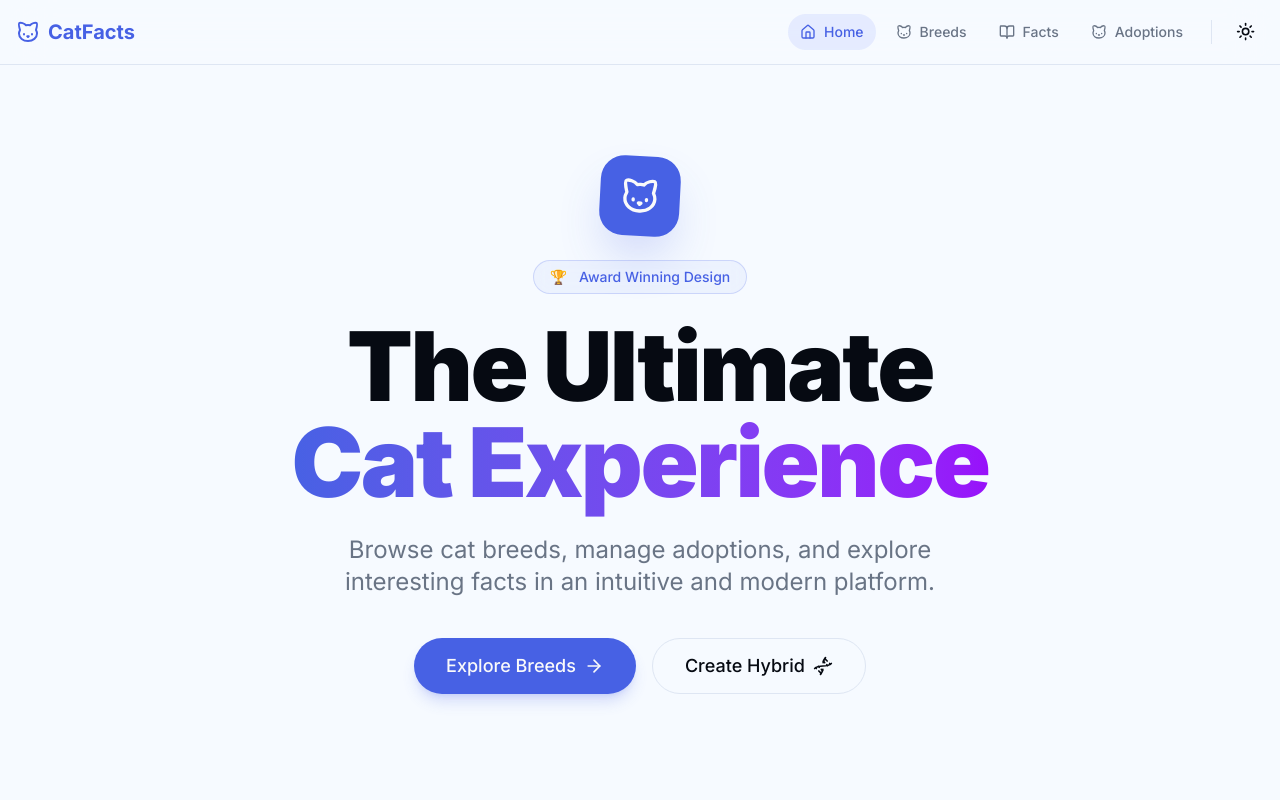
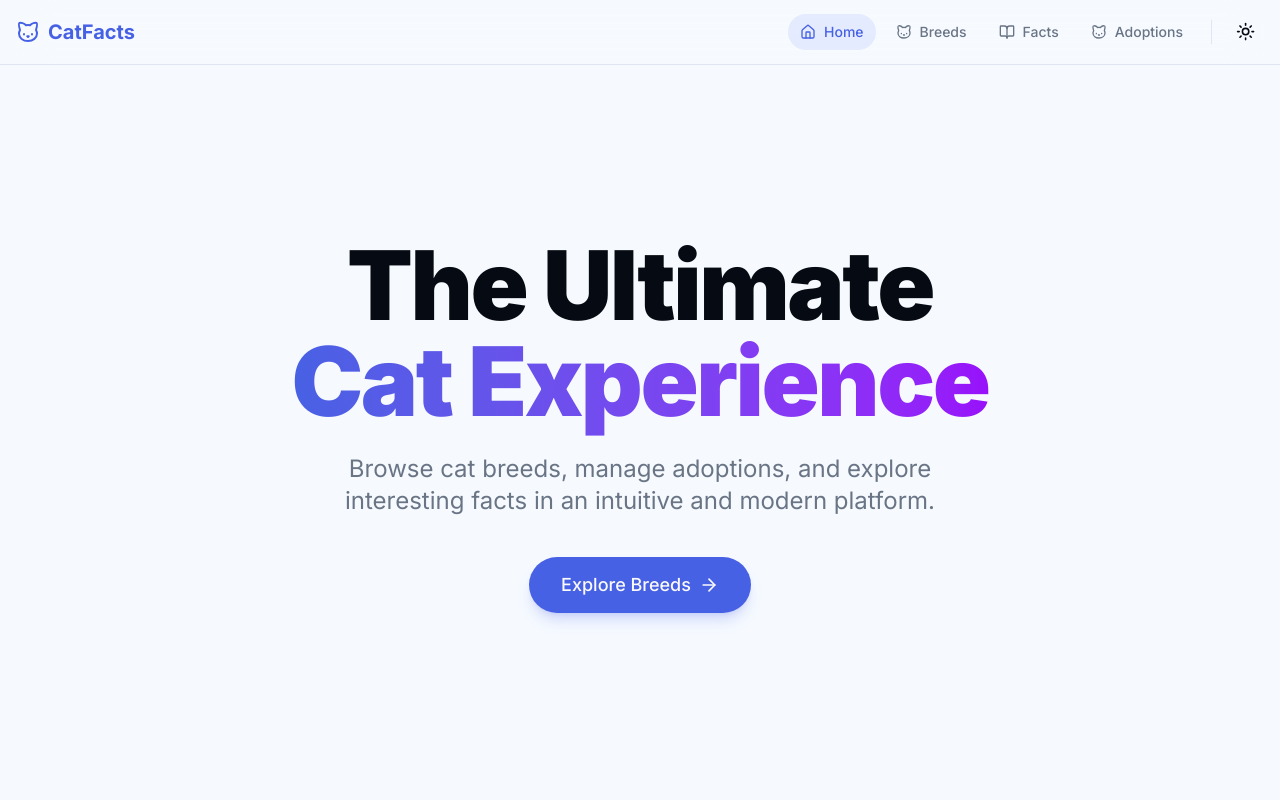
Before and after one commit to BabayagaXxX/cat-facts, a Next.js app: page / in a window 1280 px wide. Shown: the top 800 px of the page. Built offline with nearby package versions, Linux system fonts and the light colour scheme.

Commit message:
feat: simplify homepage layout by removing unnecessary elements and enhancing focus on key content

```diff
--- a/app/page.tsx
+++ b/app/page.tsx
@@ -19,18 +19,8 @@
           transition={{ duration: 0.8 }}
           className="container relative z-10 px-4"
         >
-          <div className="mx-auto mb-6 flex h-20 w-20 items-center justify-center rounded-3xl bg-primary text-primary-foreground shadow-2xl shadow-primary/30 rotate-3">
-            <Cat className="h-10 w-10" />
-          </div>
 
-          <motion.div
-            initial={{ opacity: 0, scale: 0.9 }}
-            animate={{ opacity: 1, scale: 1 }}
-            transition={{ delay: 0.2, duration: 0.5 }}
-            className="mx-auto mb-6 w-fit rounded-full border border-primary/20 bg-primary/5 px-4 py-1.5 text-sm font-medium text-primary backdrop-blur-sm"
-          >
-            <span className="mr-2">🏆</span> Award Winning Design
-          </motion.div>
+
 
           <h1 className="mx-auto mb-6 max-w-4xl text-5xl font-black tracking-tight text-foreground sm:text-7xl md:text-8xl">
             The Ultimate <br />
@@ -46,12 +36,6 @@
               <Link href="/breeds">
                 Explore Breeds
                 <ArrowRight className="ml-2 h-5 w-5" />
-              </Link>
-            </Button>
-            <Button asChild variant="outline" size="lg" className="h-14 rounded-full px-8 text-lg transition-transform hover:scale-105">
-              <Link href="/hybrid">
-                Create Hybrid
-                <Dna className="ml-2 h-5 w-5" />
               </Link>
             </Button>
           </div>
```
